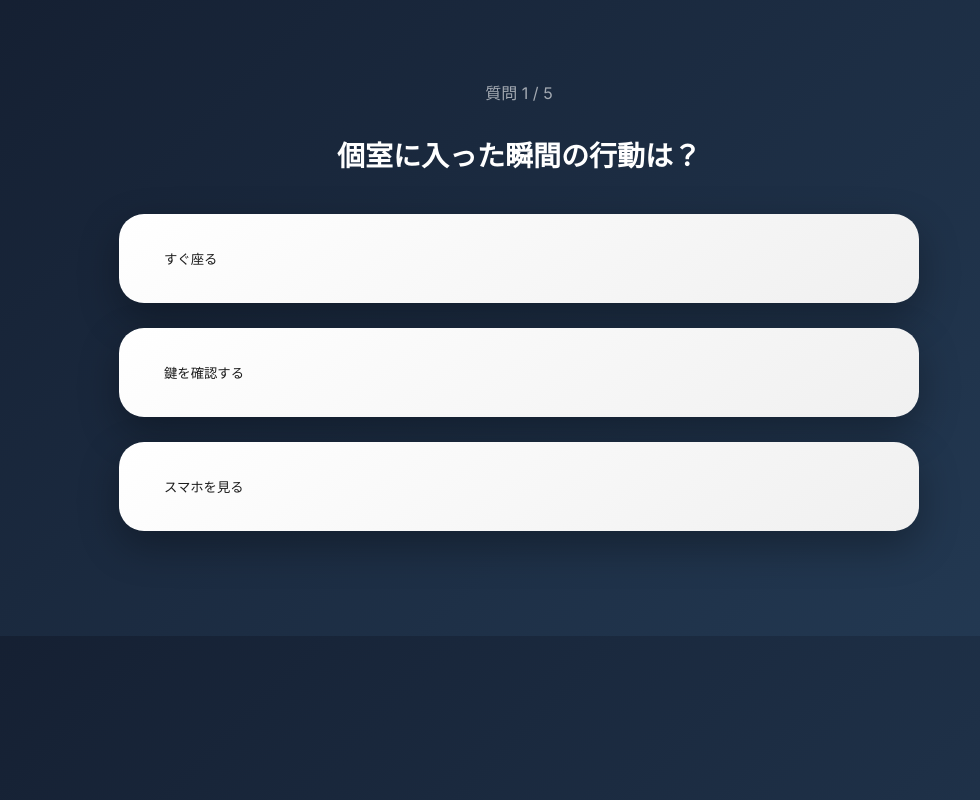
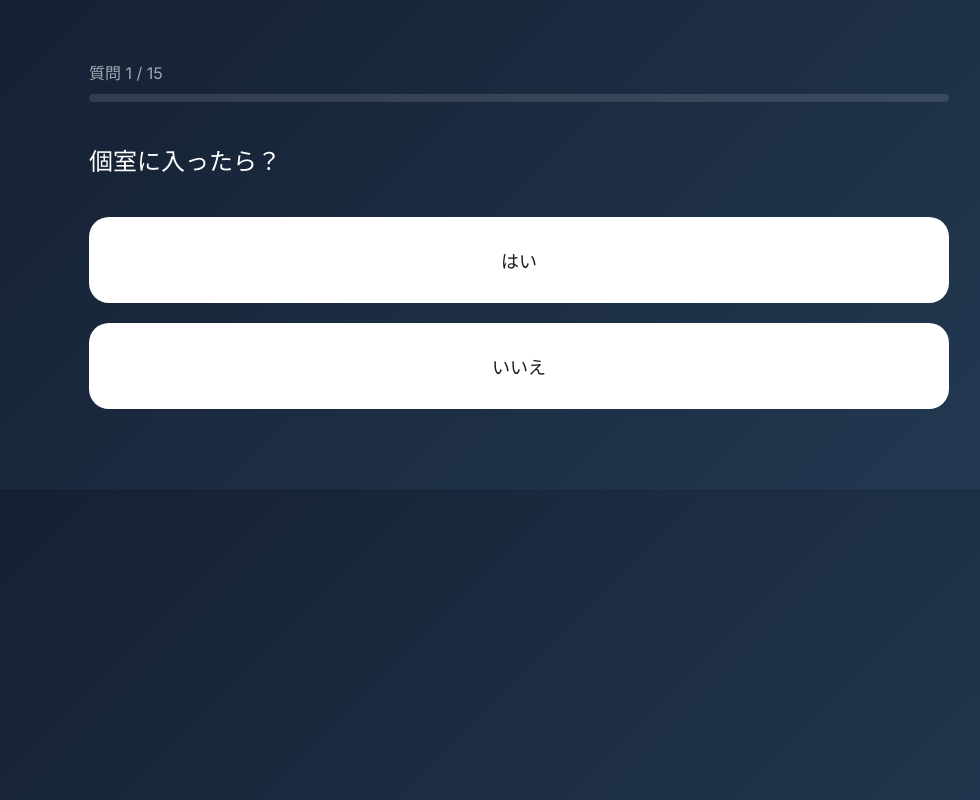
Before and after one commit to eptt-LAB/eptt-test, a plain HTML site: page index.html in a window 1280 px wide. Shown: the whole page, without its empty margins (121-1101 px from the left). Drawn offline with Linux system fonts and the light colour scheme.

Commit message:
Update index.html

```diff
--- a/index.html
+++ b/index.html
@@ -4,7 +4,6 @@
 <meta charset="UTF-8">
 <title>排泄行動性格分析研究所</title>
 <link href="https://fonts.googleapis.com/css2?family=Inter:wght@400;700;900&display=swap" rel="stylesheet">
-
 <style>
 *{margin:0;padding:0;box-sizing:border-box;}
 body{
@@ -13,181 +12,154 @@ body{
   color:white;
 }
 .section{
-  padding:80px 20px;
-  text-align:center;
+  padding:60px 20px;
+  max-width:900px;
+  margin:auto;
 }
 .hidden{display:none;}
-
+.progress{
+  margin-bottom:20px;
+  opacity:0.6;
+}
+.bar{
+  height:8px;
+  background:#ffffff33;
+  border-radius:10px;
+  margin-top:10px;
+}
+.fill{
+  height:8px;
+  background:white;
+  border-radius:10px;
+  width:0%;
+  transition:0.3s;
+}
 .question{
-  font-size:28px;
-  font-weight:700;
-  margin-bottom:40px;
+  font-size:24px;
+  margin:40px 0;
 }
-
 .option{
   display:block;
-  width:92%;
-  max-width:800px;
-  margin:25px auto;
-  padding:35px 45px;
-  border-radius:25px;
+  width:100%;
+  margin:20px 0;
+  padding:30px;
+  border-radius:20px;
   border:none;
-  background:linear-gradient(145deg,#ffffff,#f0f0f0);
+  font-size:18px;
+  cursor:pointer;
+  background:white;
   color:#1c1c1c;
-  text-align:left;
-  cursor:pointer;
-  box-shadow:0 15px 40px rgba(0,0,0,0.3);
-  transition:all 0.25s ease;
+  transition:0.25s;
 }
-
 .option:hover{
-  transform:translateY(-6px) scale(1.02);
-  box-shadow:0 25px 60px rgba(0,0,0,0.4);
+  transform:scale(1.02);
 }
-
-.result-card{
+.result{
   background:white;
   color:#243b55;
-  border-radius:25px;
-  padding:60px;
-  max-width:700px;
-  margin:0 auto;
-  box-shadow:0 25px 70px rgba(0,0,0,0.4);
+  padding:50px;
+  border-radius:20px;
 }
-
-.result-type{
-  font-size:42px;
+.type{
+  font-size:40px;
   font-weight:900;
-}
-
-.progress{
-  margin-bottom:30px;
-  opacity:0.6;
 }
 </style>
 </head>
 <body>
 
 <div class="section" id="quiz">
-
-  <div class="progress" id="progress"></div>
+  <div class="progress">
+    <div id="progressText"></div>
+    <div class="bar"><div class="fill" id="progressFill"></div></div>
+  </div>
   <div class="question" id="questionText"></div>
   <div id="options"></div>
-
 </div>
 
 <div class="section hidden" id="resultSection">
-  <div class="result-card">
-    <div class="result-type" id="resultType"></div>
-    <div id="resultDesc"></div>
+  <div class="result">
+    <div class="type" id="typeText"></div>
+    <div id="descText"></div>
   </div>
 </div>
 
 <script>
 
 const questions = [
-  {
-    text: "個室に入った瞬間の行動は？",
-    options: [
-      { text: "すぐ座る", type: "A" },
-      { text: "鍵を確認する", type: "B" },
-      { text: "スマホを見る", type: "C" }
-    ]
-  },
-  {
-    text: "滞在時間は？",
-    options: [
-      { text: "最短で出る", type: "A" },
-      { text: "平均的", type: "B" },
-      { text: "長居する", type: "C" }
-    ]
-  },
-  {
-    text: "物音がしたら？",
-    options: [
-      { text: "気にしない", type: "A" },
-      { text: "少し警戒", type: "B" },
-      { text: "完全停止", type: "C" }
-    ]
-  },
-  {
-    text: "退出時の行動は？",
-    options: [
-      { text: "即退室", type: "A" },
-      { text: "身だしなみ確認", type: "B" },
-      { text: "誰もいないか確認", type: "C" }
-    ]
-  },
-  {
-    text: "あなたは本質的に？",
-    options: [
-      { text: "合理主義", type: "A" },
-      { text: "慎重派", type: "B" },
-      { text: "内省型", type: "C" }
-    ]
-  }
+  ["個室に入ったら？","T","S"],
+  ["滞在時間は？","T","S"],
+  ["物音がしたら？","S","T"],
+  ["退出時は？","T","S"],
+  ["列ができていたら？","S","T"],
+
+  ["判断は？","R","E"],
+  ["トラブル時は？","R","E"],
+  ["焦ったら？","E","R"],
+  ["説明するときは？","R","E"],
+
+  ["あなたは？","A","P"],
+  ["主導する？","A","P"],
+  ["計画は？","P","A"],
+
+  ["一人時間は？","C","O"],
+  ["疲れたら？","C","O"],
+  ["安心するのは？","O","C"]
 ];
 
-let currentQuestion = 0;
-let scores = { A:0, B:0, C:0 };
+let index = 0;
+let scores = {T:0,S:0,R:0,E:0,A:0,P:0,C:0,O:0};
 
-function showQuestion() {
-  const q = questions[currentQuestion];
-  document.getElementById("questionText").textContent = q.text;
-  document.getElementById("progress").textContent =
-    `質問 ${currentQuestion+1} / ${questions.length}`;
+function showQuestion(){
+  document.getElementById("progressText").innerText =
+    `質問 ${index+1} / ${questions.length}`;
+
+  document.getElementById("progressFill").style.width =
+    ((index)/questions.length)*100 + "%";
+
+  const q = questions[index];
+  document.getElementById("questionText").innerText = q[0];
 
   const optionsDiv = document.getElementById("options");
-  optionsDiv.innerHTML = "";
+  optionsDiv.innerHTML="";
 
-  q.options.forEach(option => {
-    const btn = document.createElement("button");
-    btn.className = "option";
-    btn.textContent = option.text;
-    btn.onclick = () => selectOption(option.type);
-    optionsDiv.appendChild(btn);
-  });
+  const btn1 = document.createElement("button");
+  btn1.className="option";
+  btn1.innerText="はい";
+  btn1.onclick=()=>answer(q[1]);
+
+  const btn2 = document.createElement("button");
+  btn2.className="option";
+  btn2.innerText="いいえ";
+  btn2.onclick=()=>answer(q[2]);
+
+  optionsDiv.appendChild(btn1);
+  optionsDiv.appendChild(btn2);
 }
 
-function selectOption(type) {
+function answer(type){
   scores[type]++;
-  currentQuestion++;
-
-  if (currentQuestion < questions.length) {
+  index++;
+  if(index<questions.length){
     showQuestion();
-  } else {
+  }else{
     showResult();
   }
 }
 
-function showResult() {
+function showResult(){
   document.getElementById("quiz").classList.add("hidden");
   document.getElementById("resultSection").classList.remove("hidden");
 
-  const maxType = Object.keys(scores).reduce((a,b)=>
-    scores[a] > scores[b] ? a : b
-  );
+  const type =
+    (scores.T>=scores.S?"T":"S")+
+    (scores.R>=scores.E?"R":"E")+
+    (scores.A>=scores.P?"A":"P")+
+    (scores.C>=scores.O?"C":"O");
 
-  const resultMap = {
-    A: {
-      title: "TSR-A 即断実行型",
-      desc: "あなたは合理的で無駄を嫌う実行者タイプ。"
-    },
-    B: {
-      title: "TSR-B 戦略観察型",
-      desc: "状況を把握しながら動く慎重な戦略家。"
-    },
-    C: {
-      title: "TSR-C 内省探求型",
-      desc: "深く考え、自分の世界に没入する思索家。"
-    }
-  };
-
-  document.getElementById("resultType").textContent =
-    resultMap[maxType].title;
-
-  document.getElementById("resultDesc").textContent =
-    resultMap[maxType].desc;
+  document.getElementById("typeText").innerText=type;
+  document.getElementById("descText").innerText=
+    "あなたは独自の個室戦略を持つ分析型タイプです。";
 }
 
 showQuestion();
```
